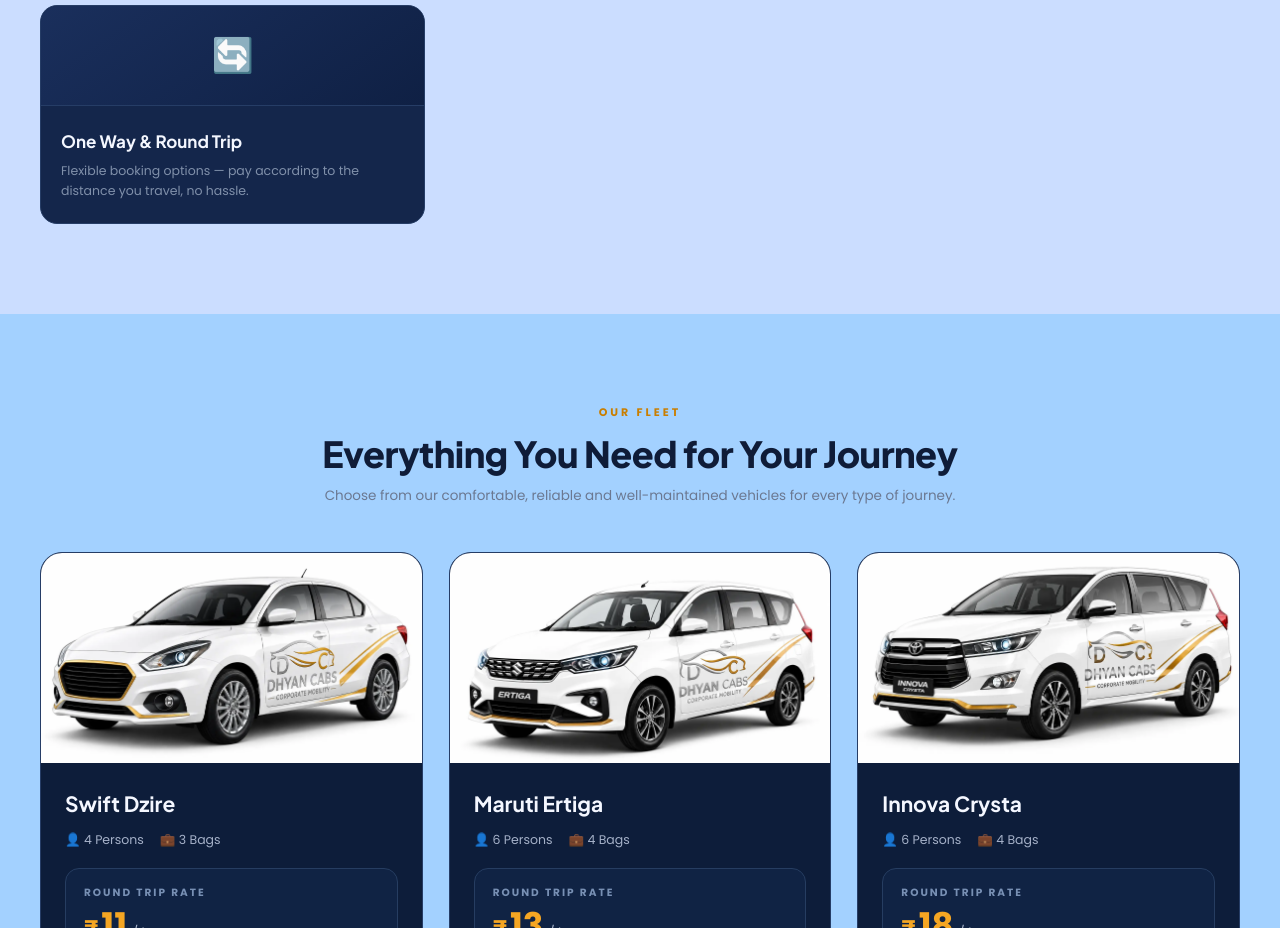
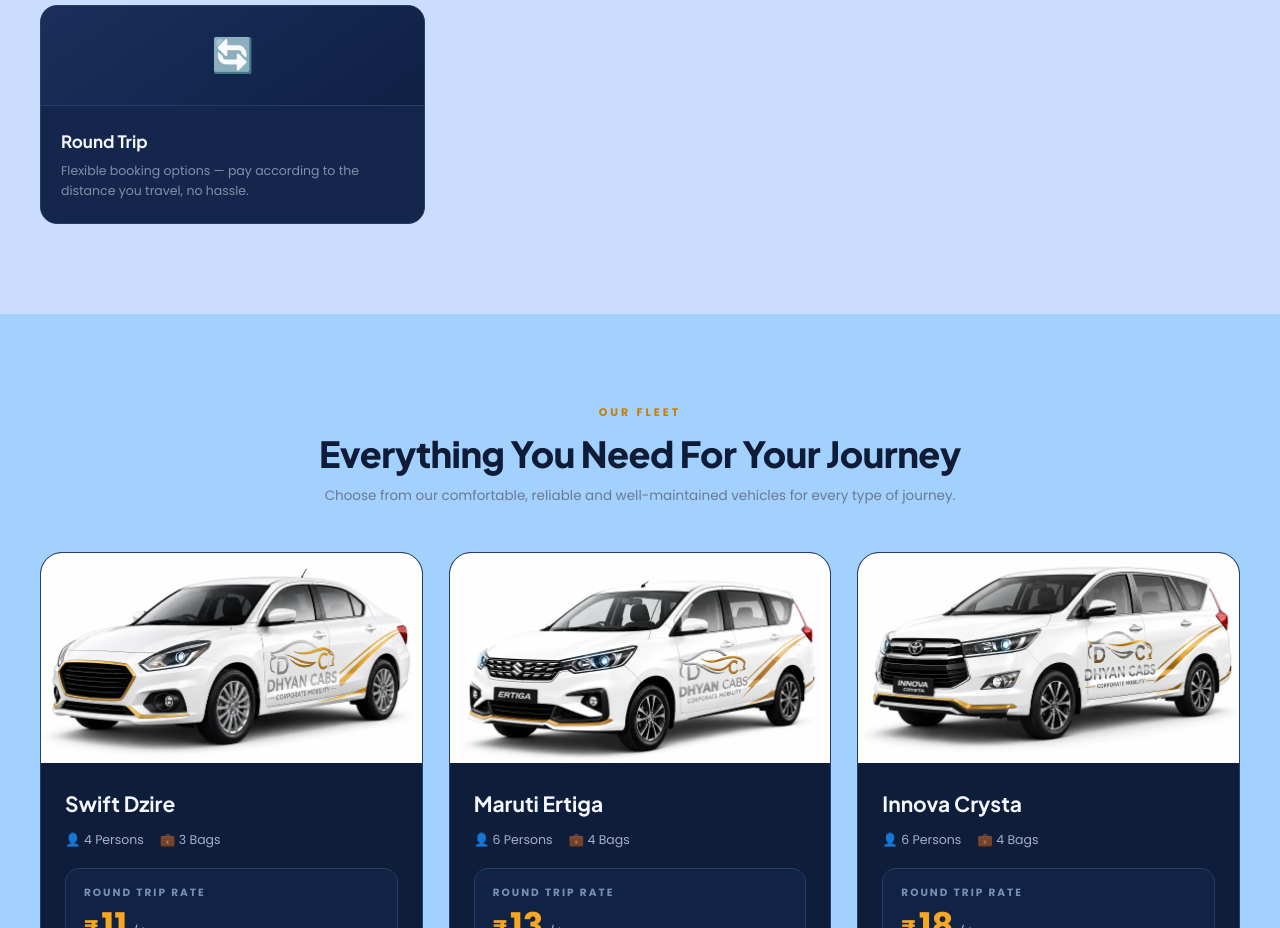
Before and after one commit to AKSHAT01725/dhyancabs, a plain HTML site: page index.html in a window 1280 px wide. Shown: the part 1880-2808 px from the top of the page. Drawn offline with Linux system fonts and the light colour scheme.

Commit message:
Update index.html

```diff
--- a/index.html
+++ b/index.html
@@ -2205,7 +2205,7 @@
         <div class="service-card">
             <div class="service-icon">🔄</div>
             <div class="card-body">
-                <h3>One Way &amp; Round Trip</h3>
+                <h3>Round Trip</h3>
                 <p>Flexible booking options — pay according to the distance you travel, no hassle.</p>
             </div>
         </div>
@@ -2219,7 +2219,7 @@
 
     <div class="journey-heading">
         <div class="journey-small">OUR FLEET</div>
-        <h2>Everything You Need for Your Journey</h2>
+        <h2>Everything You Need For Your Journey</h2>
         <p>Choose from our comfortable, reliable and well-maintained vehicles for every type of journey.</p>
     </div>
 
```
